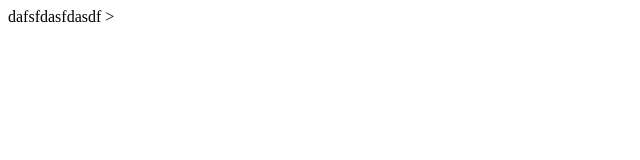
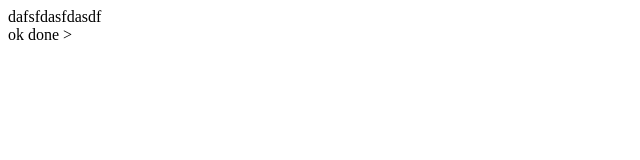
Before and after one commit to aayushadhikar/ourfile, a plain HTML site: page login.html in a window 1280 px wide. Shown: the full height of the page, 0-640 px from the left. Drawn offline with Linux system fonts and the light colour scheme.

Commit message:
update
updated br

```diff
--- a/login.html
+++ b/login.html
@@ -4,6 +4,7 @@
 	<title></title>
 </head>
 <body>
-dafsfdasfdasdf
+dafsfdasfdasdf<br>
+ok done
 </body>
 </html>>
```
